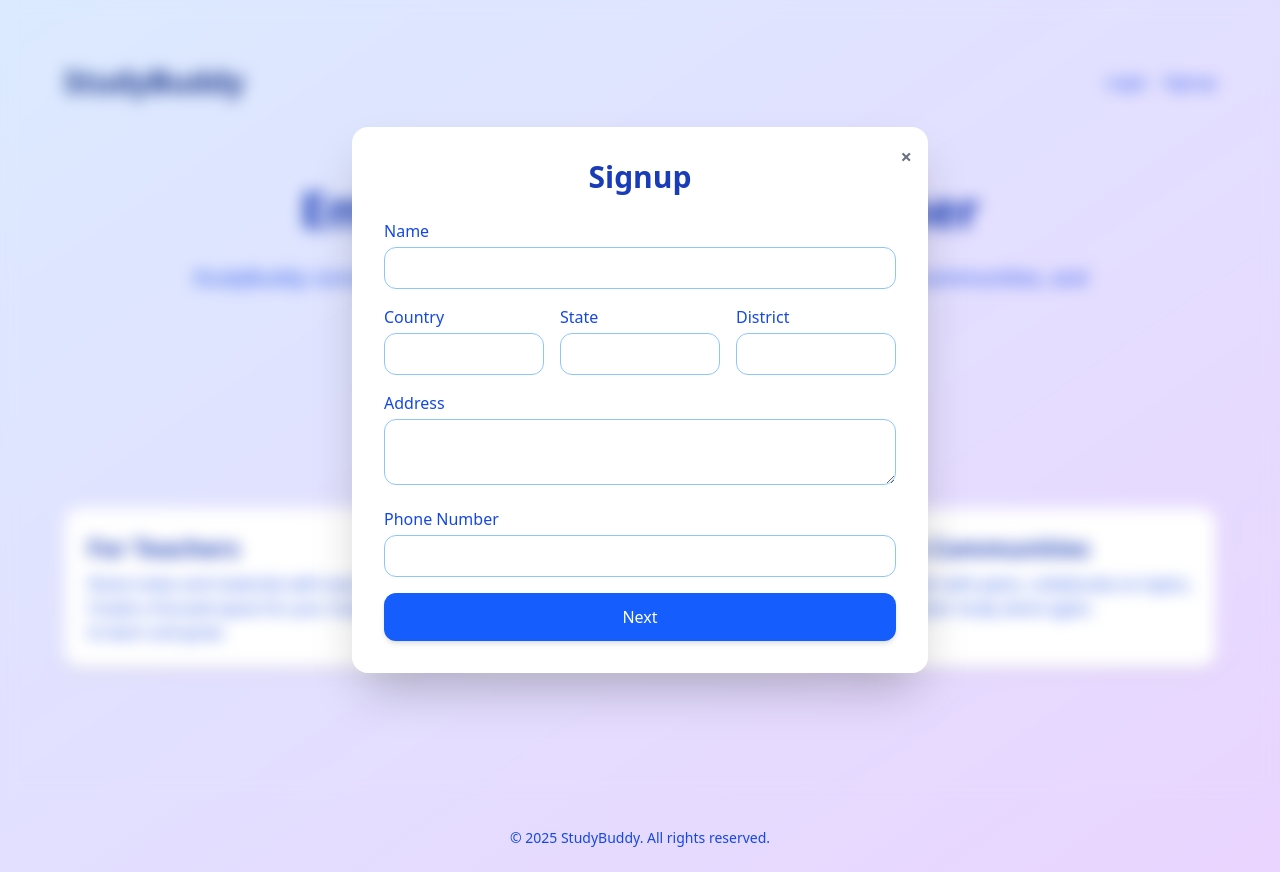
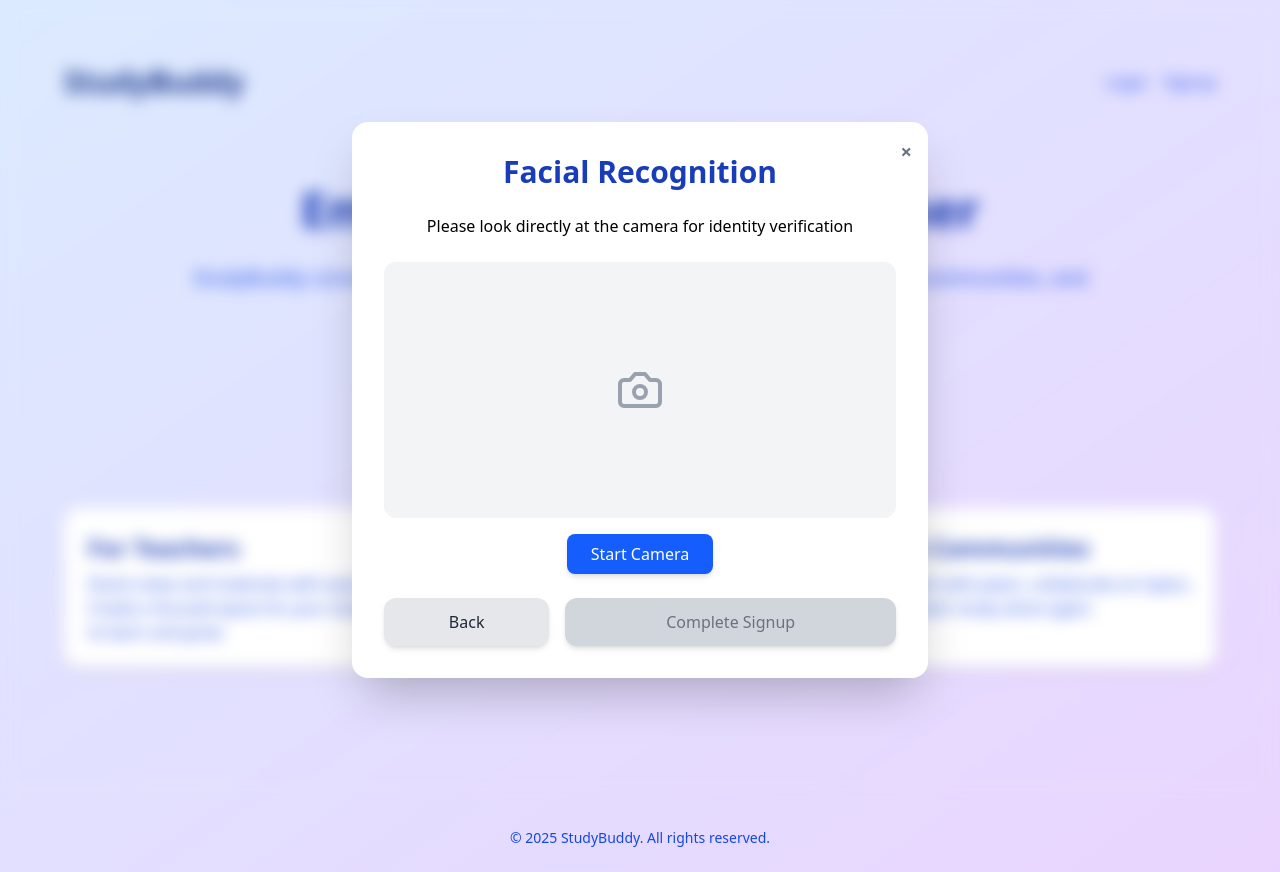
Before and after one commit to SayidMushtaQ/StudyBuddy, a React (Vite) app in the folder client/: page / in a window 1280 px wide. Both pictures are taken after a click on the button "Signup". Built offline with nearby package versions, Linux system fonts and the light colour scheme.

Commit message:
Update step initialization in Signup component to start at step 5

```diff
--- a/client/src/components/auth/signup/form_st5.jsx
+++ b/client/src/components/auth/signup/form_st5.jsx
@@ -6,7 +6,8 @@ export default function FormST5({ handleSubmit, handleBack }) {
   const canvasRef = useRef(null);
   const [cameraActive, setCameraActive] = useState(false);
   const [imageCaptured, setImageCaptured] = useState(false);
-
+  console.log(videoRef.current);
+  console.log(canvasRef.current);
   const startCamera = async () => {
     try {
       const stream = await navigator.mediaDevices.getUserMedia({
--- a/client/src/pages/Signup.jsx
+++ b/client/src/pages/Signup.jsx
@@ -8,7 +8,7 @@ import {handleBackSpaceAndEnterKEY} from '../util/HandleBackSpaceKey';
 import {HandleOtpInput} from '../util/HandleOtpInput';
 
 export default function Signup({ onClose }) {
-  const [step, setStep] = useState(1);
+  const [step, setStep] = useState(5);
   const otpBoxRef = useRef([]);
   const [otp, setOtp] = useState(new Array(4).fill(""));
   const [form, setForm] = useState({
```
